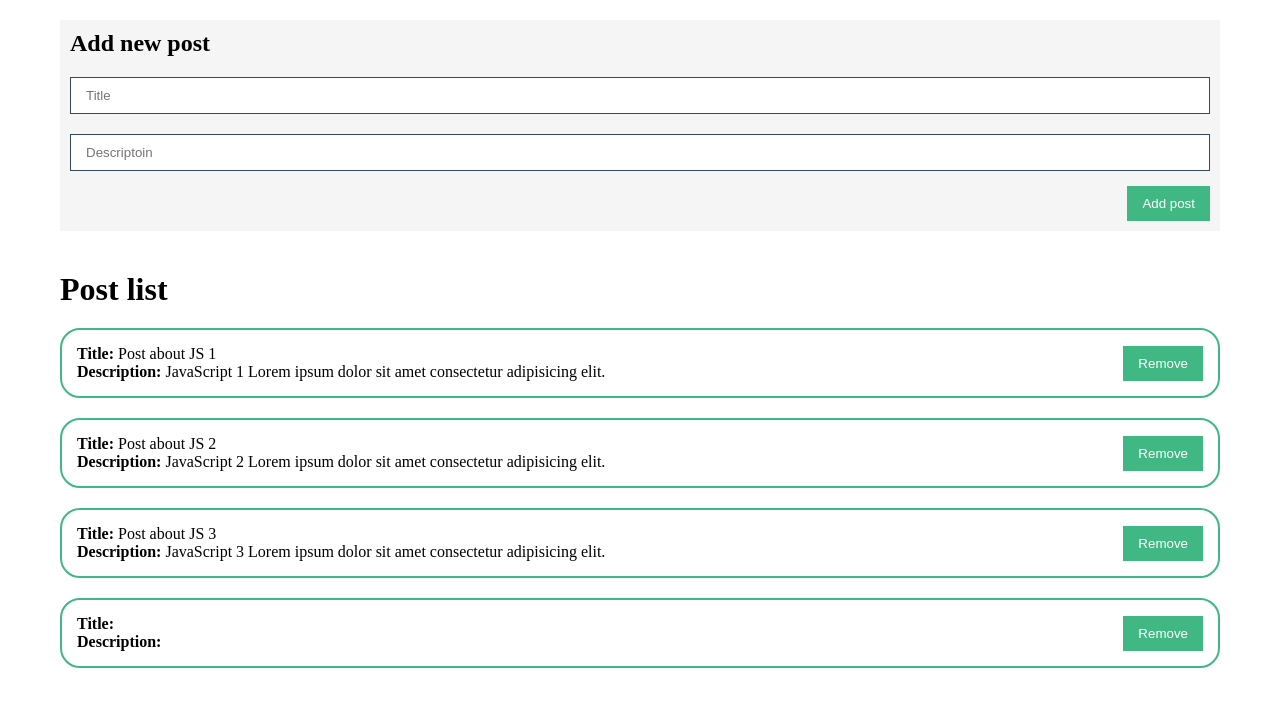
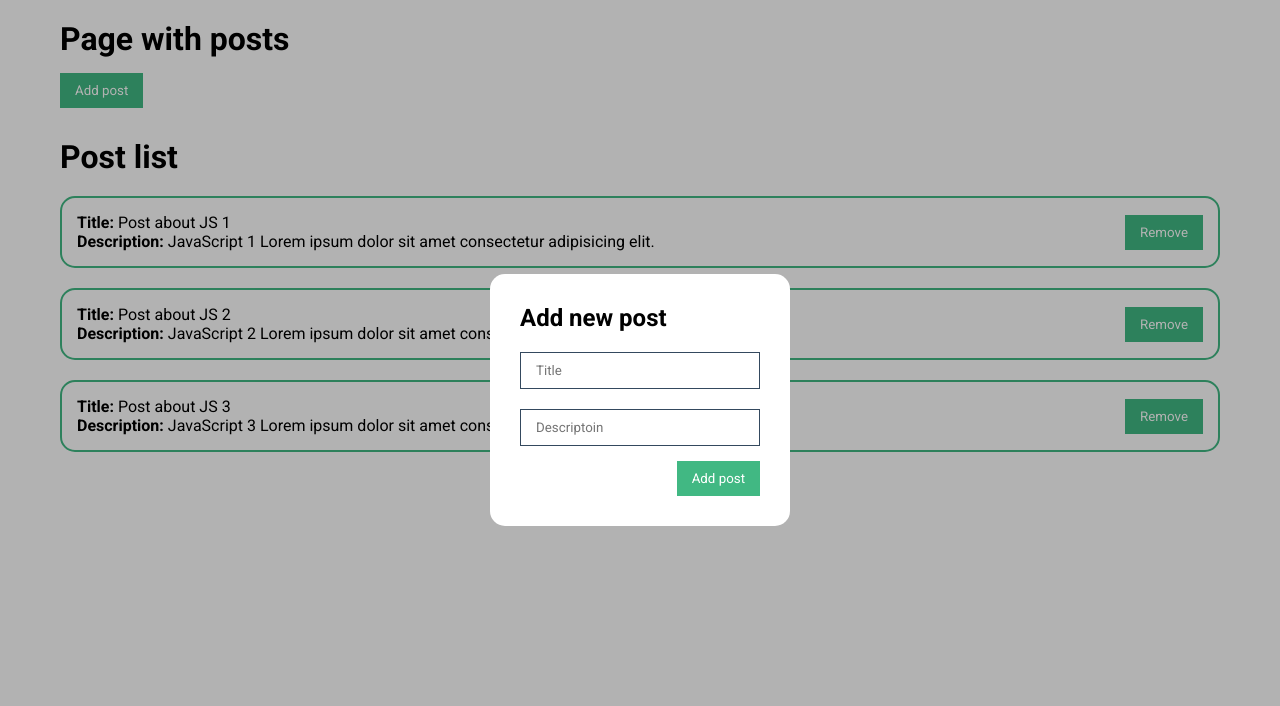
Before and after one commit to Khoroshavin/vue_start, a Vue app: page / in a window 1280 px wide. Both pictures are taken after a click on the button "Add post". Shown: the top 706 px of the page. Built offline with nearby package versions, Linux system fonts and the light colour scheme.

Commit message:
add modal component for adding post form

```diff
--- a/public/index.html
+++ b/public/index.html
@@ -4,6 +4,9 @@
     <meta charset="utf-8">
     <meta http-equiv="X-UA-Compatible" content="IE=edge">
     <meta name="viewport" content="width=device-width,initial-scale=1.0">
+    <link rel="preconnect" href="https://fonts.googleapis.com">
+    <link rel="preconnect" href="https://fonts.gstatic.com" crossorigin>
+    <link href="https://fonts.googleapis.com/css2?family=Roboto:wght@400;500;700;900&display=swap" rel="stylesheet">
     <title>vue js - start</title>
   </head>
   <body>
--- a/src/App.vue
+++ b/src/App.vue
@@ -1,13 +1,22 @@
 <template>
   <div class="app">
-  <!-- подключаем компоненты -->
-  <post-form
-    @create='createPost'
-  />
+  <h1>Page with posts</h1>
+  <my-button
+    @click="showModal"
+    class="btn-mtbb">
+    Add post
+  </my-button>
+
   <post-list
     :posts="posts"
     @remove="removePost"
   />
+
+  <my-modal v-model:show="modalVisible">
+    <post-form
+      @create='createPost'
+    />
+  </my-modal>
 
 
   </div>
@@ -31,14 +40,19 @@ export default {
         {id: 2, title: 'Post about JS 2', description: 'JavaScript 2 Lorem ipsum dolor sit amet consectetur adipisicing elit.'},
         {id: 3, title: 'Post about JS 3', description: 'JavaScript 3 Lorem ipsum dolor sit amet consectetur adipisicing elit.'},
       ],
+      modalVisible: false,
     }
   },
   methods: {
     createPost(post) {
-      this.posts.push(post)
+      this.posts.push(post);
+      this.modalVisible = false;
     },
     removePost(post) {
       this.posts = this.posts.filter(p => p.id !== post.id)
+    },
+    showModal() {
+      this.modalVisible = true;
     }
   },
 }
@@ -48,6 +62,7 @@ export default {
   margin: 0;
   padding: 0;
   box-sizing: border-box;
+  font-family: 'Roboto', sans-serif;
 }
 
 .app {
--- a/src/components/PostForm.vue
+++ b/src/components/PostForm.vue
@@ -38,10 +38,8 @@
 
 <style scoped>
 .form {
-  margin-bottom: 40px;
   padding: 10px;
   display: flex;
   flex-direction: column;
-  background-color: whitesmoke;
 }
 </style>
--- a/src/components/PostItem.vue
+++ b/src/components/PostItem.vue
@@ -34,6 +34,6 @@ export default {
   align-items: center;
   justify-content: space-between;
   border: 2px solid #41B883;
-  border-radius: 20px;
+  border-radius: 15px;
 }
 </style>
--- a/src/components/UI/MyButton.vue
+++ b/src/components/UI/MyButton.vue
@@ -23,4 +23,7 @@
 .btn-mt {
   margin-top: 15px;
 }
+.btn-mtbb {
+  margin: 15px 0 30px 0;
+}
 </style>
--- /dev/null
+++ b/src/components/UI/MyModal.vue
@@ -0,0 +1,47 @@
+<template>
+  <div class="modal" v-if="show" @click="hideModal">
+    <div
+      @click.stop
+      class="modal__content">
+      <slot></slot>
+    </div>
+  </div>
+</template>
+
+<script>
+  export default {
+    name: 'my-modal',
+    props: {
+      show: {
+        type: Boolean,
+        default: false,
+      }
+    },
+    methods: {
+      hideModal() {
+        this.$emit('update:show', false)
+      }
+    }
+  }
+</script>
+
+<style scoped>
+.modal {
+  position: fixed;
+  top: 0;
+  bottom: 0;
+  left: 0;
+  right: 0;
+  display: flex;
+  background-color: rgba(0,0,0, .3)
+}
+
+.modal__content {
+  margin: auto;
+  padding: 20px;
+  background-color: #fff;
+  border-radius: 15px;
+  min-width: 300px;
+}
+
+</style>
--- a/src/components/UI/index.js
+++ b/src/components/UI/index.js
@@ -1,7 +1,10 @@
 import MyButton from '@/components/UI/MyButton';
 import MyInput  from '@/components/UI/MyInput';
+import MyModal  from '@/components/UI/MyModal';
 
 export default [
   MyButton,
-  MyInput
+  MyInput,
+  MyModal,
+
 ]
```
